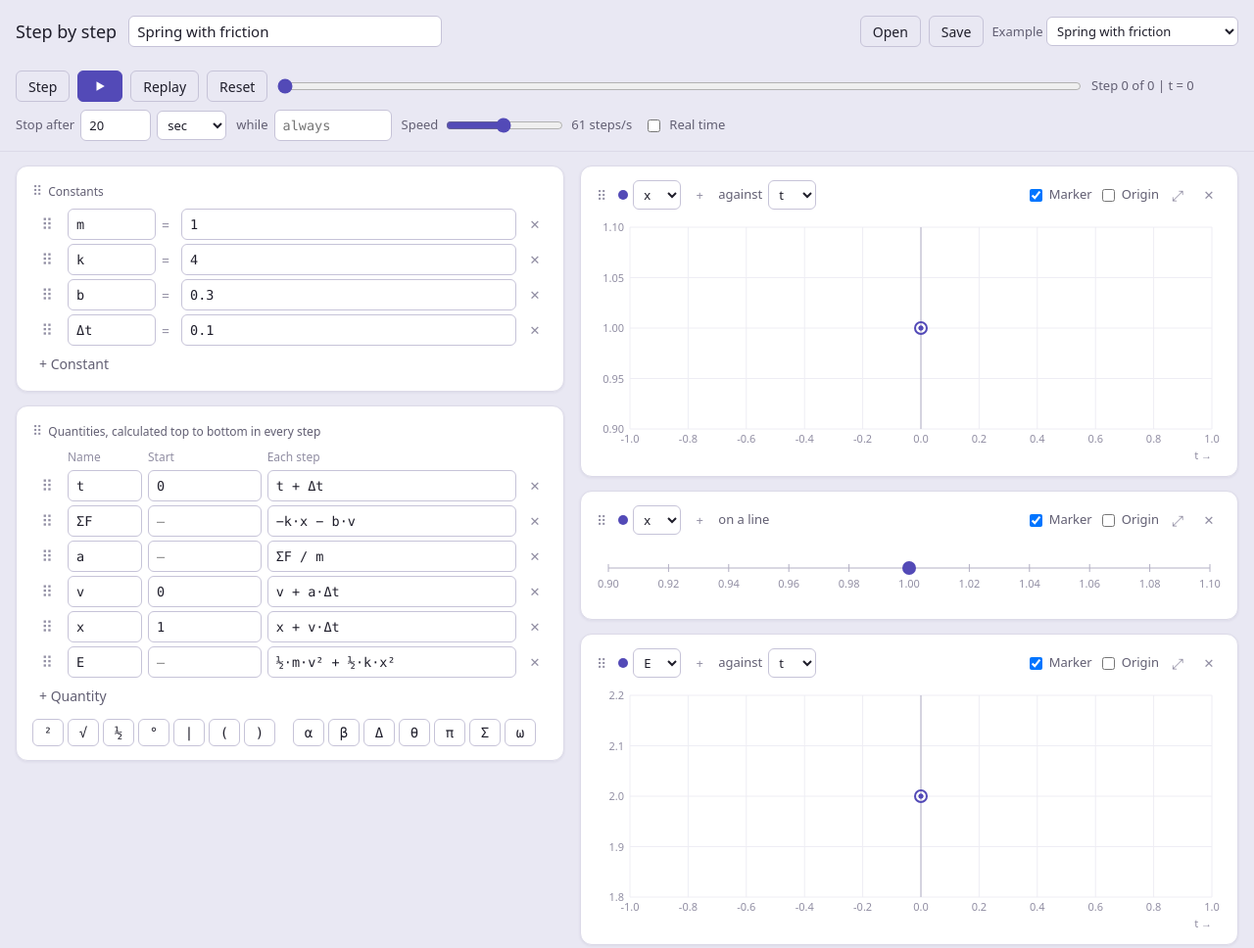
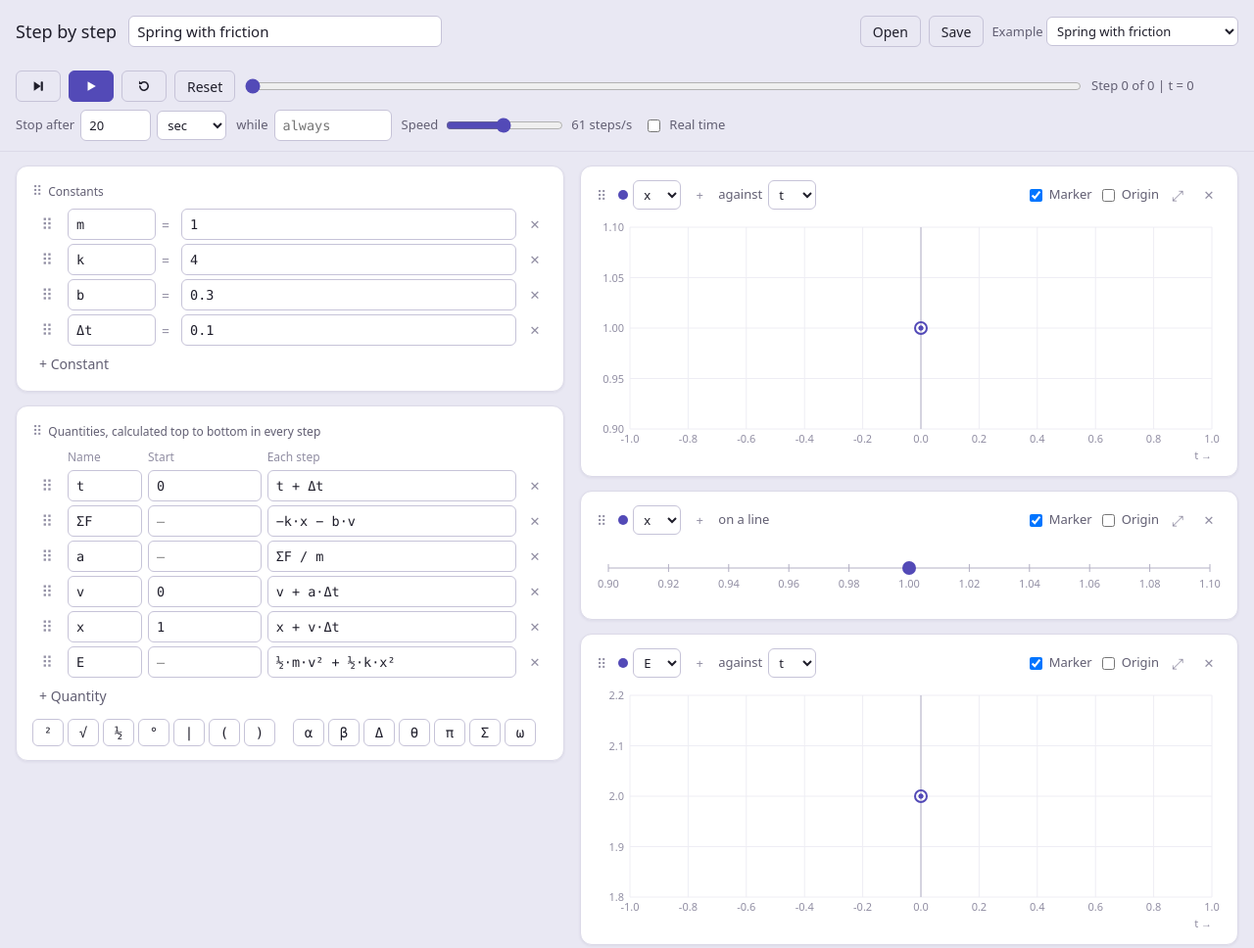
Before and after one commit to mataneld90/intro_to_numerics, a plain HTML site: page index.html in a window 1280 px wide. Shown: the top 968 px of the page at 98% size. Drawn offline with Linux system fonts and the light colour scheme.

Commit message:
Use icons for Step and Replay too
Step shows a triangle with a bar, Replay a circular arrow; Replay
switches to the pause bars while replaying. Reset stays as text.

Co-Authored-By: Claude Opus 5.5 <noreply@anthropic.com>

```diff
--- a/index.html
+++ b/index.html
@@ -129,9 +129,9 @@ textarea{width:100%;height:120px;font-family:ui-monospace,Menlo,monospace;font-s
 <div class="note" id="note"></div>
 <div class="bar" id="bar">
   <div class="ctrl">
-    <button id="bStep">Step</button>
+    <button id="bStep" class="icon-btn" title="Step" aria-label="Step"></button>
     <button id="bRun" class="primary icon-btn" title="Run" aria-label="Run"></button>
-    <button id="bReplay">Replay</button>
+    <button id="bReplay" class="icon-btn" title="Replay" aria-label="Replay"></button>
     <button id="bReset">Reset</button>
     <input type="range" id="scrub" min="0" max="0" value="0" step="1" aria-label="Current step">
     <span class="status" id="status"></span>
@@ -742,13 +742,18 @@ setTimeout(downloadsNs,0);
 /* ---------- run controls ---------- */
 function stopAll(){running=false;replaying=false;updateButtons();}
 /* Run shows a play triangle, and two bars while running (pause) */
-const ICON_PLAY='<svg viewBox="0 0 16 16" width="14" height="14" aria-hidden="true"><path d="M4 2.5v11l9.5-5.5z" fill="currentColor"/></svg>';
-const ICON_PAUSE='<svg viewBox="0 0 16 16" width="14" height="14" aria-hidden="true"><rect x="3.5" y="2.5" width="3" height="11" rx="0.8" fill="currentColor"/><rect x="9.5" y="2.5" width="3" height="11" rx="0.8" fill="currentColor"/></svg>';
-function updateButtons(){const b=$('bRun'),l=running?'Pause':'Run';b.innerHTML=running?ICON_PAUSE:ICON_PLAY;b.title=l;b.setAttribute('aria-label',l);
-  /* Replay shows the pause bars while replaying, keeping its width so nothing shifts */
-  const r=$('bReplay');
-  if(replaying){if(!r.style.width)r.style.width=r.offsetWidth+'px';r.innerHTML=ICON_PAUSE;r.title='Pause';r.setAttribute('aria-label','Pause');r.style.display='inline-flex';r.style.alignItems='center';r.style.justifyContent='center';}
-  else{r.textContent='Replay';r.style.cssText='';r.removeAttribute('title');r.removeAttribute('aria-label');}
+/* control icons, drawn as inline SVG so they look the same everywhere (emoji characters don't):
+   Step = triangle with a bar (one frame forward), Run = triangle, Replay = circular arrow, pause = two bars */
+const svg=b=>`<svg viewBox="0 0 16 16" width="14" height="14" aria-hidden="true">${b}</svg>`;
+const ICON_STEP=svg('<path d="M3 2.5v11l8-5.5z" fill="currentColor"/><rect x="11" y="2.5" width="2.5" height="11" rx="0.8" fill="currentColor"/>');
+const ICON_PLAY=svg('<path d="M4 2.5v11l9.5-5.5z" fill="currentColor"/>');
+const ICON_PAUSE=svg('<rect x="3.5" y="2.5" width="3" height="11" rx="0.8" fill="currentColor"/><rect x="9.5" y="2.5" width="3" height="11" rx="0.8" fill="currentColor"/>');
+const ICON_REPLAY=svg('<path d="M3.2 8a4.8 4.8 0 1 0 1.5-3.5" fill="none" stroke="currentColor" stroke-width="1.8" stroke-linecap="round"/><path d="M2.2 1.8v4h4z" fill="currentColor"/>');
+function setIcon(b,icon,label){b.innerHTML=icon;b.title=label;b.setAttribute('aria-label',label);}
+function updateButtons(){
+  setIcon($('bStep'),ICON_STEP,'Step');
+  setIcon($('bRun'),running?ICON_PAUSE:ICON_PLAY,running?'Pause':'Run');
+  setIcon($('bReplay'),replaying?ICON_PAUSE:ICON_REPLAY,replaying?'Pause':'Replay');
 }
 $('bStep').onclick=()=>{if(stale)return;stopAll();stopNote='';if(doStep()){follow=true;scrub=rows.length-1;}refresh();};
 $('bReset').onclick=()=>{follow=true;stopNote='';rebuild(0);};
```
Also changed, not shown: 1 other file.
